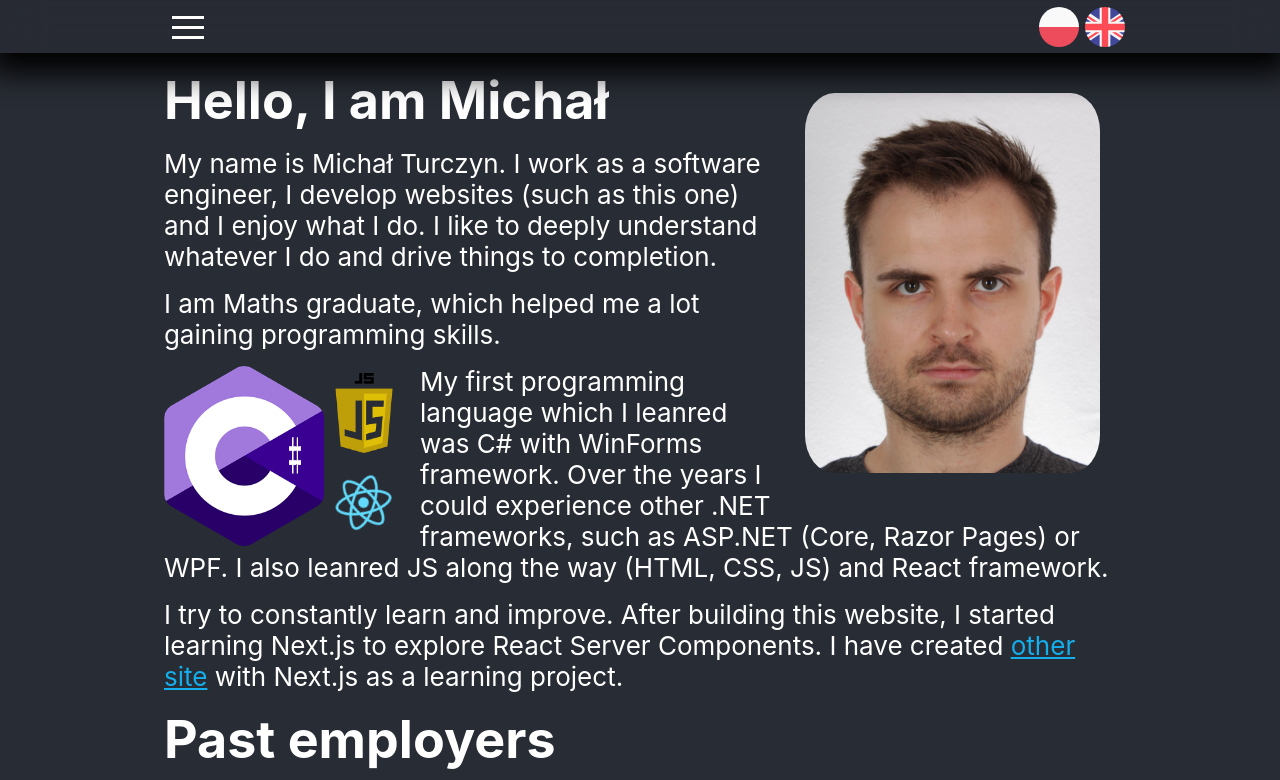
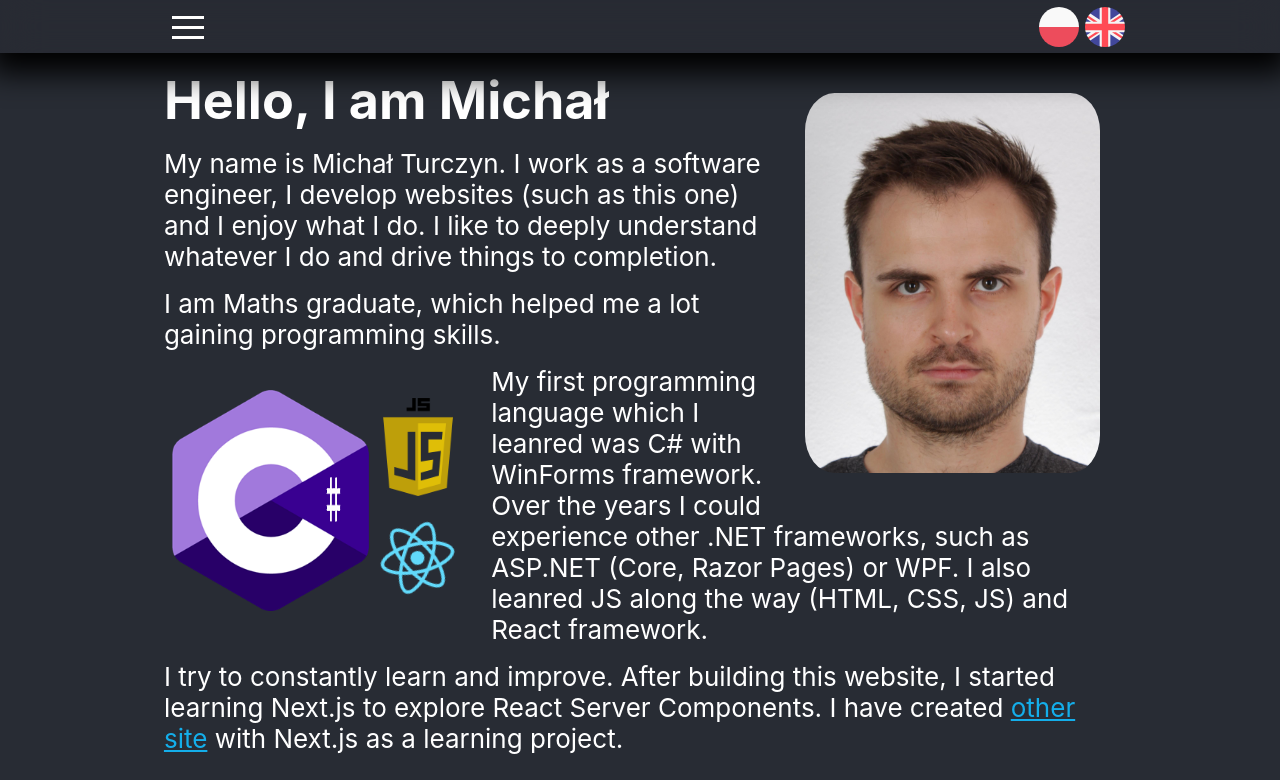
Before and after one commit to mturczyn/about-intrinsic, a React (Vite) app: page / in a window 1280 px wide. Shown: the top 780 px of the page. Built offline with nearby package versions, Linux system fonts and the light colour scheme.

Commit message:
Correct appearance of programming languages logos on main page.

```diff
--- a/src/pages/Home/Home.module.css
+++ b/src/pages/Home/Home.module.css
@@ -8,20 +8,16 @@
 
 .home-header > img {
     border-radius: 10%;
-    /* max-height: 15rem; */
     width: 30%;
     float: right;
-    margin: 1.5rem;
-    margin-right: 2rem;
-    /* height: 40vmin; */
+    margin: 1.5rem 2rem;
     pointer-events: none;
 }
 
 .programming-languages {
     float: left;
-    margin: 0 1rem 0 1rem;
-    max-width: 15rem;
-    width: 40%;
+    margin: 1.5rem;
+    width: 30%;
     display: grid;
     place-items: center;
     grid-template-columns: 2fr 1fr;
```
